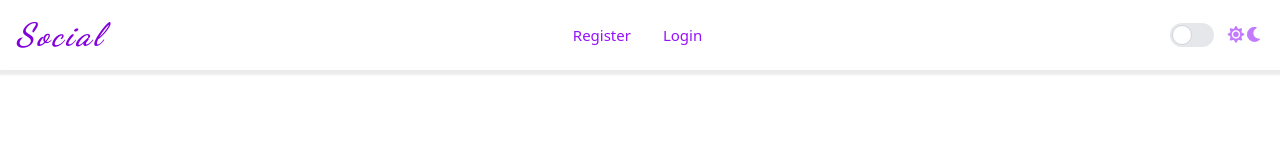
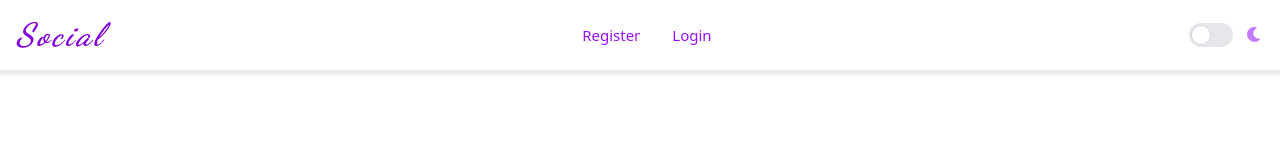
Before and after one commit to Taghreed103/SocialApp, a React (Vite) app: page / in a window 1280 px wide. Shown: the top 160 px of the page. Built offline with nearby package versions, Linux system fonts and the light colour scheme.

Commit message:
update  icon mode in navbar

```diff
--- a/src/Components/Navbar.jsx
+++ b/src/Components/Navbar.jsx
@@ -83,10 +83,10 @@ function  logout(){
       after:bg-white after:border-gray-300 after:border after:rounded-full after:h-5 after:w-5
        after:transition-all dark:border-gray-600 peer-checked:bg-pink-600 dark:peer-checked:bg-pink-600"></div>
   <span className="text-sm font-medium text-gray-900 ms-3 dark:text-gray-300">
+  {theme==="dark" ?    <li   className="text-purple-400 fa-solid fa-sun"    > </li> :   <li   className="text-purple-400 fa-solid fa-moon"></li>}
 
-   <li   className="text-purple-400 fa-solid fa-sun"    > </li>
 
-   <li   className="text-purple-400 fa-solid fa-moon"></li>
+
 
 
 
```
